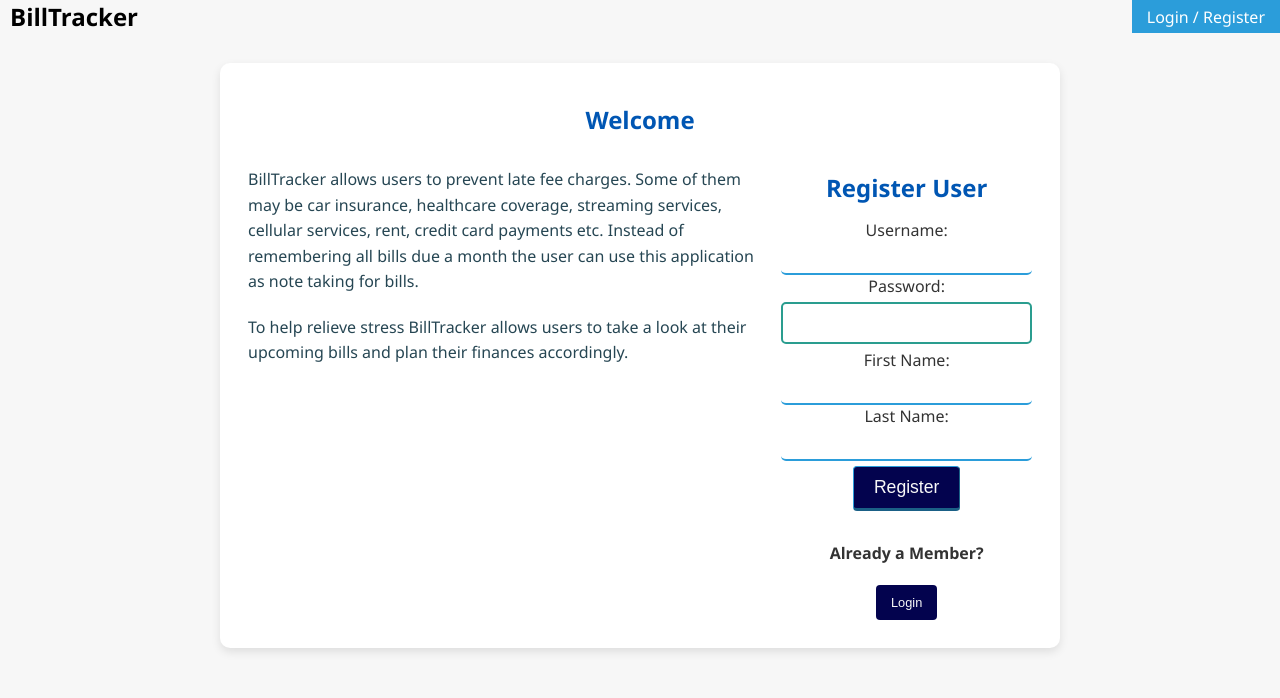
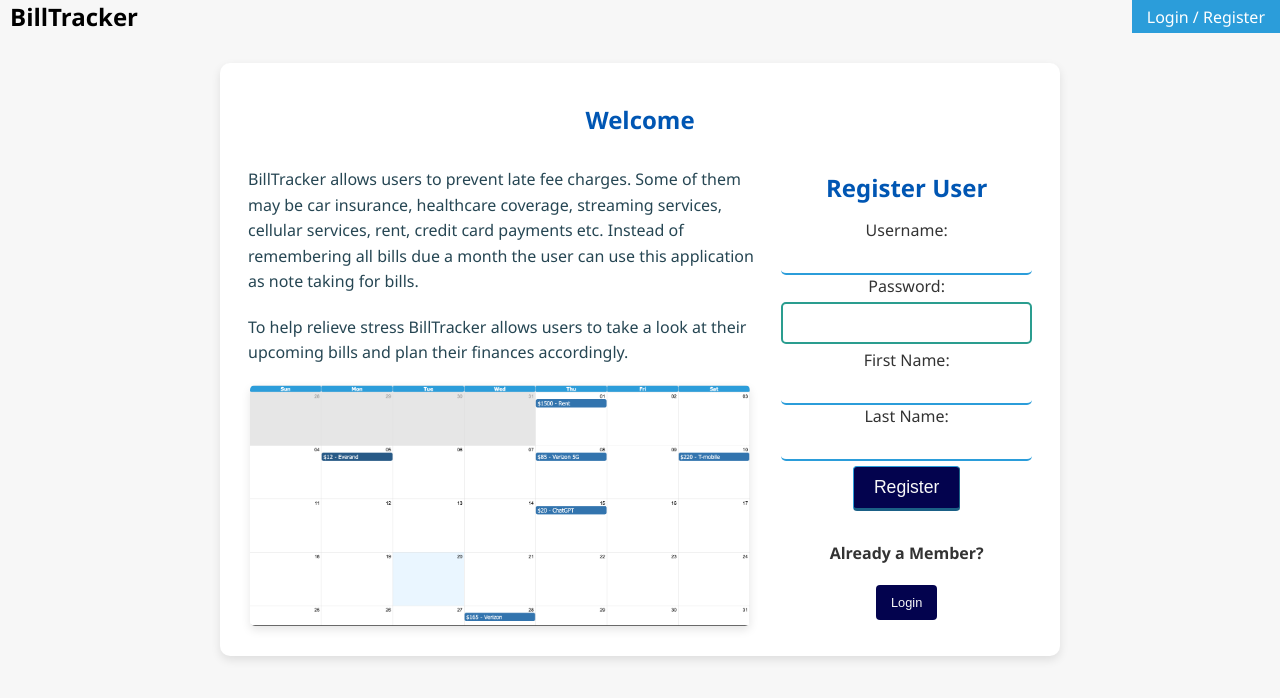
Before and after one commit to ivonalive/BillTracker, a React (Vite) app: page /#/home in a window 1280 px wide. Shown: the top 698 px of the page. Built offline with nearby package versions, Linux system fonts and the light colour scheme; no server answers.

Commit message:
added example bill calendar to landing page

```diff
--- a/src/components/LandingPage/LandingPage.css
+++ b/src/components/LandingPage/LandingPage.css
@@ -78,3 +78,17 @@ Grid
   flex-basis: 100%;
   max-width: 100%;
 }
+
+.grid-col.grid-col-4 {
+  position: relative; /* Ensure relative positioning of the container */
+}
+
+.bottom-left-img {
+  position: absolute;
+  bottom: 10px;
+  left: 10px;
+  max-width: 500px; /* Constrain the image width */
+  height: auto; /* Maintain aspect ratio */
+  border-radius: 5px; /* Optional for rounded corners */
+  box-shadow: 0 4px 10px rgba(0, 0, 0, 0.1); /* Optional for a subtle shadow */
+}
--- a/src/components/LandingPage/LandingPage.jsx
+++ b/src/components/LandingPage/LandingPage.jsx
@@ -39,6 +39,10 @@ function LandingPage() {
           </center>
         </div>
       </div>
+      <div className="grid-col grid-col-4">
+        <img src="./public/example-bill-calendar.png" alt="Screenshot" className="bottom-left-img" />
+      </div>
+
     </div>
   );
 }
```
Also changed, not shown: public/example-bill-calendar.png (added).
